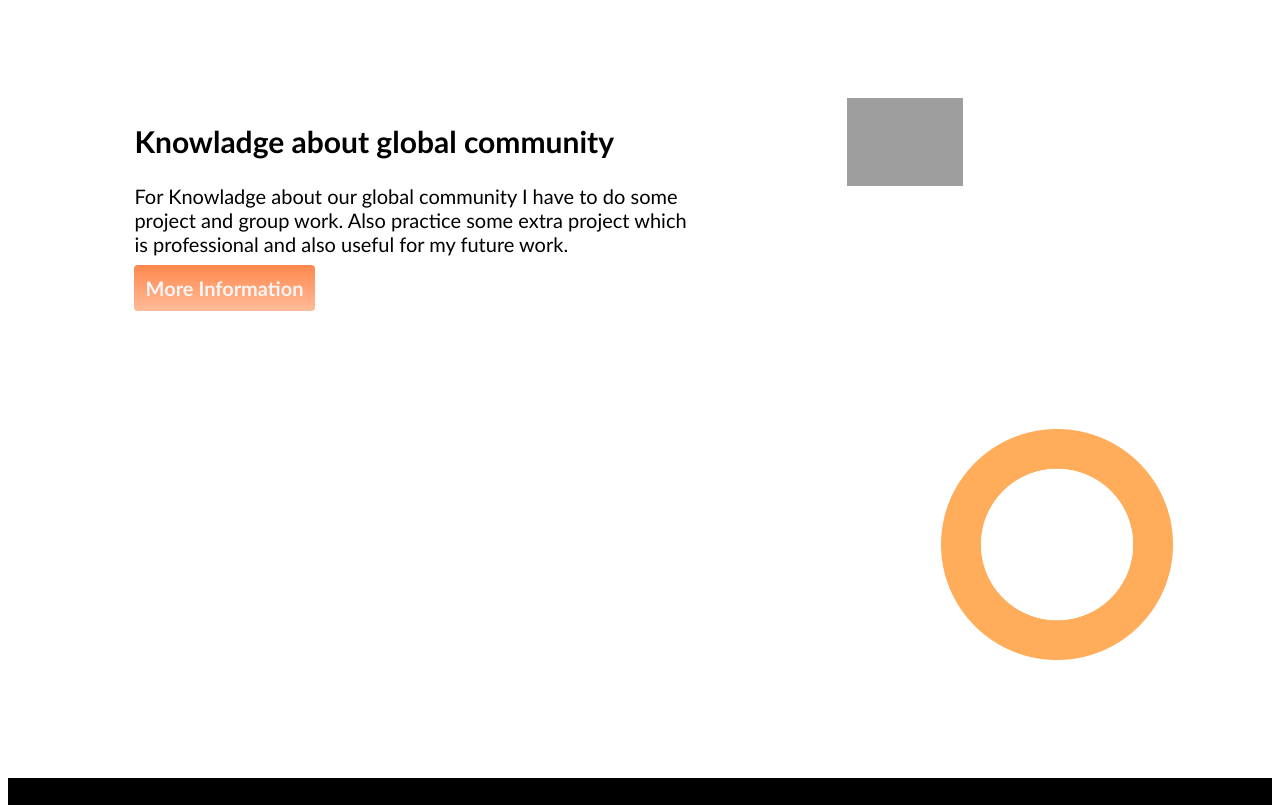
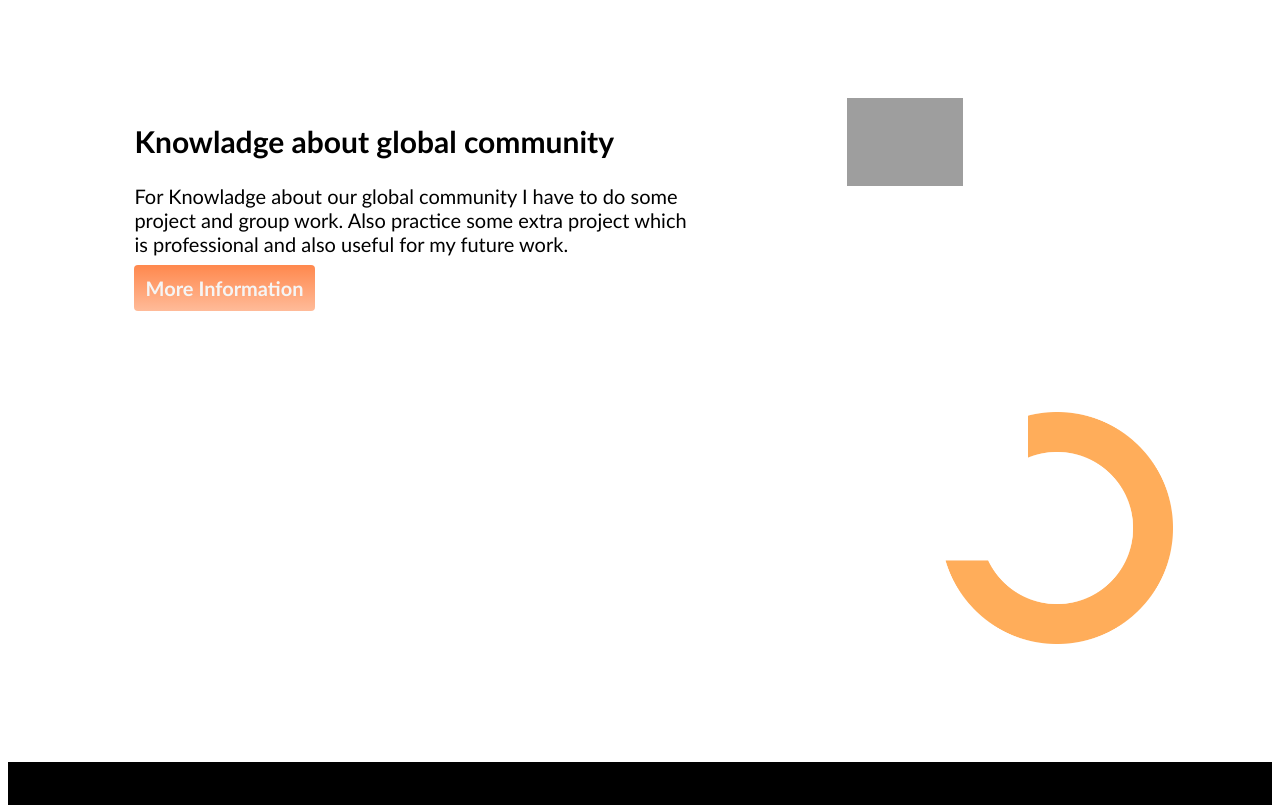
Before and after one commit to RabeyaIslam99/my-mission-2022, a plain HTML site: page index.html in a window 1280 px wide. Shown: the part 1332-2137 px from the top of the page. Drawn offline with Linux system fonts and the light colour scheme; grey boxes are pictures that could not be loaded.

Commit message:
main requirement done

```diff
--- a/index.html
+++ b/index.html
@@ -79,7 +79,7 @@
         <section class="develop">
           <div>
 
-            <img class="develop-img-back" src="images/shape-1.png" alt="">
+            <img class="develop-img-back" src="images/side.png" alt="">
            </div>
 
            <div>
@@ -114,7 +114,7 @@
         <div> <img class="knowladge-img" src="images/project.png" alt=""></div>
 
         <div>
-          <img class="knowladge-img-back" src="images/shape.png" alt="">
+          <img class="knowladge-img-back" src="images/shape-3.png" alt="">
         </div>
 
 
--- a/style.css
+++ b/style.css
@@ -211,5 +211,5 @@
 .knowladge-img-back{
     width: 70%;
    margin-right: 50%;
-   padding-top: 100%;
+   padding-top: 95%;
 }
```
Also changed, not shown: images/shape-1.png, images/shape-3.png (added), images/side.png (added).
